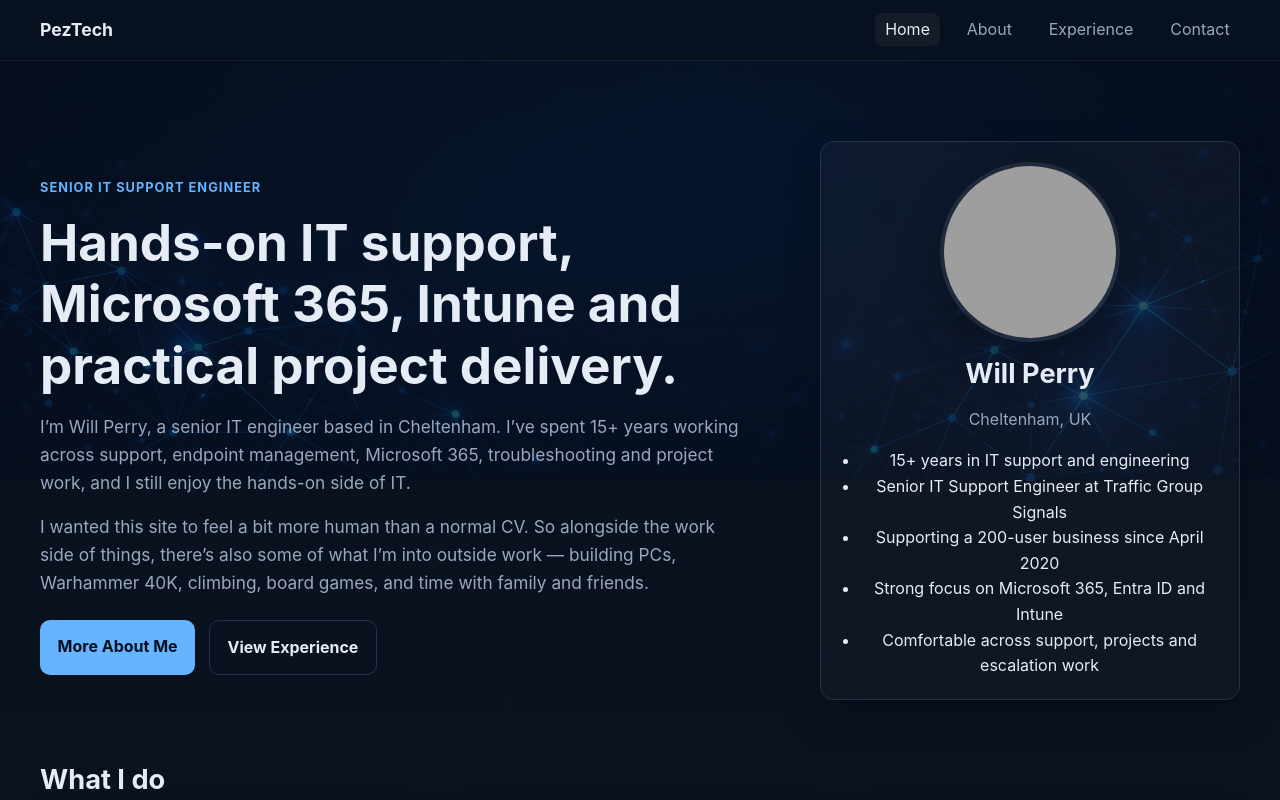
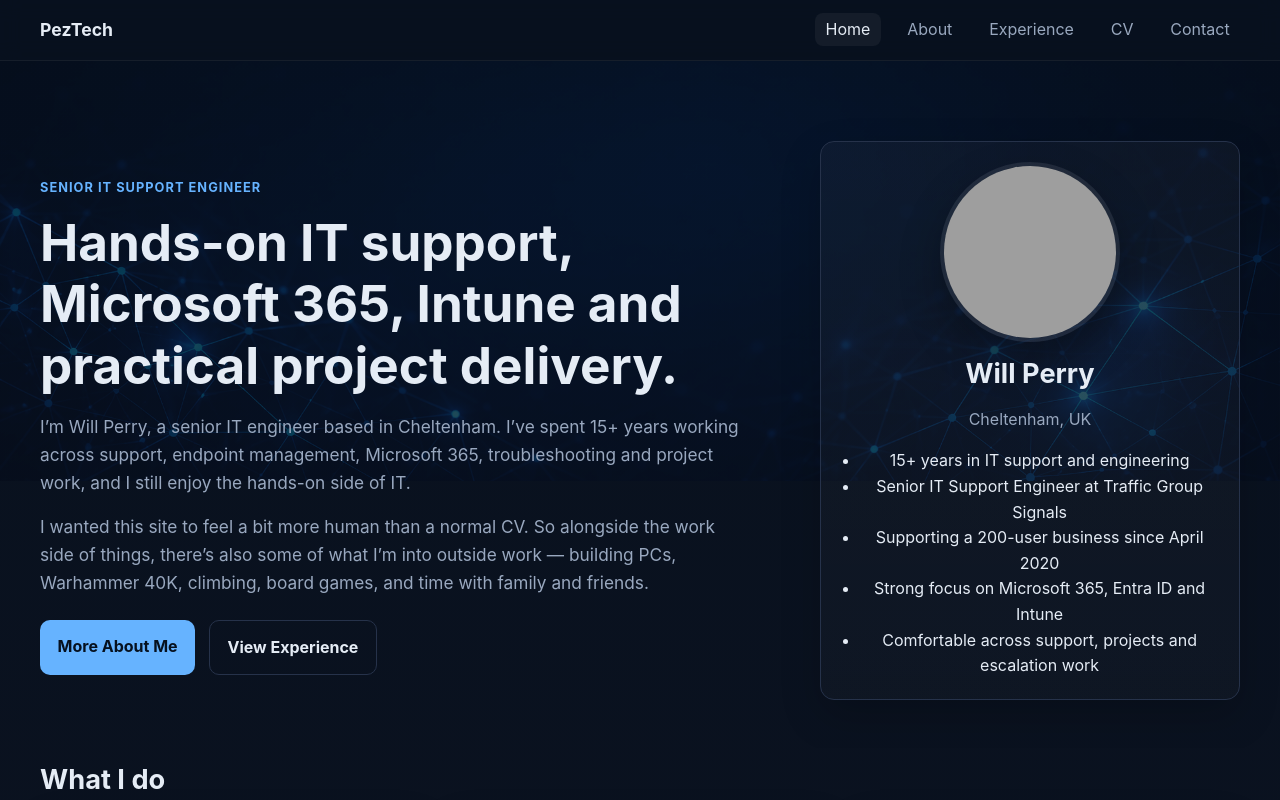
Before and after one commit to PezTech/peztech-site, a plain HTML site: page index.html in a window 1280 px wide. Shown: the top 800 px of the page. Drawn offline with Linux system fonts and the light colour scheme; grey boxes are pictures that could not be loaded.

Commit message:
Update index.html

```diff
--- a/index.html
+++ b/index.html
@@ -16,6 +16,7 @@
           <li><a href="index.html" class="active">Home</a></li>
           <li><a href="about.html">About</a></li>
           <li><a href="experience.html">Experience</a></li>
+          <li><a href="cv.html">CV</a></li>
           <li><a href="contact.html">Contact</a></li>
         </ul>
       </nav>
```
